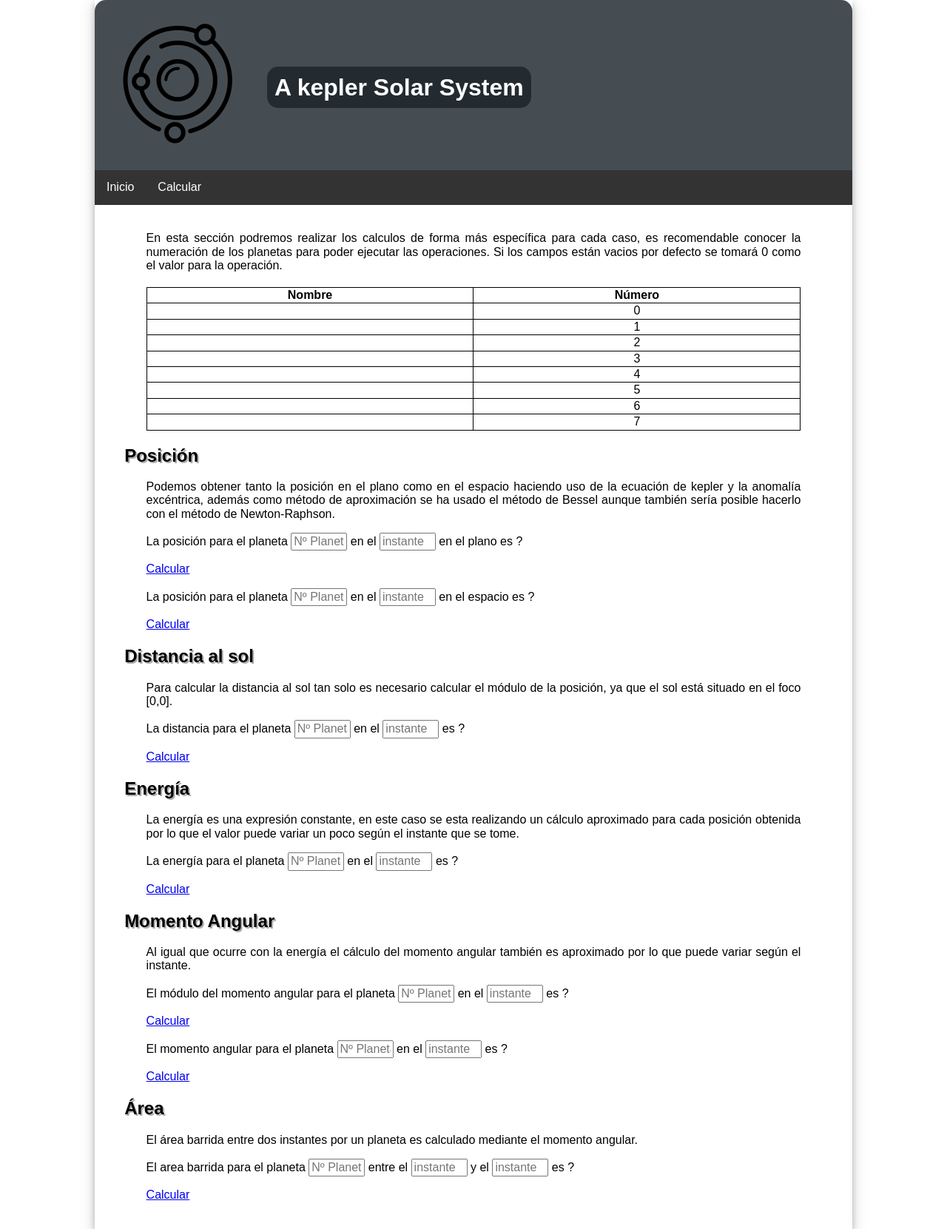
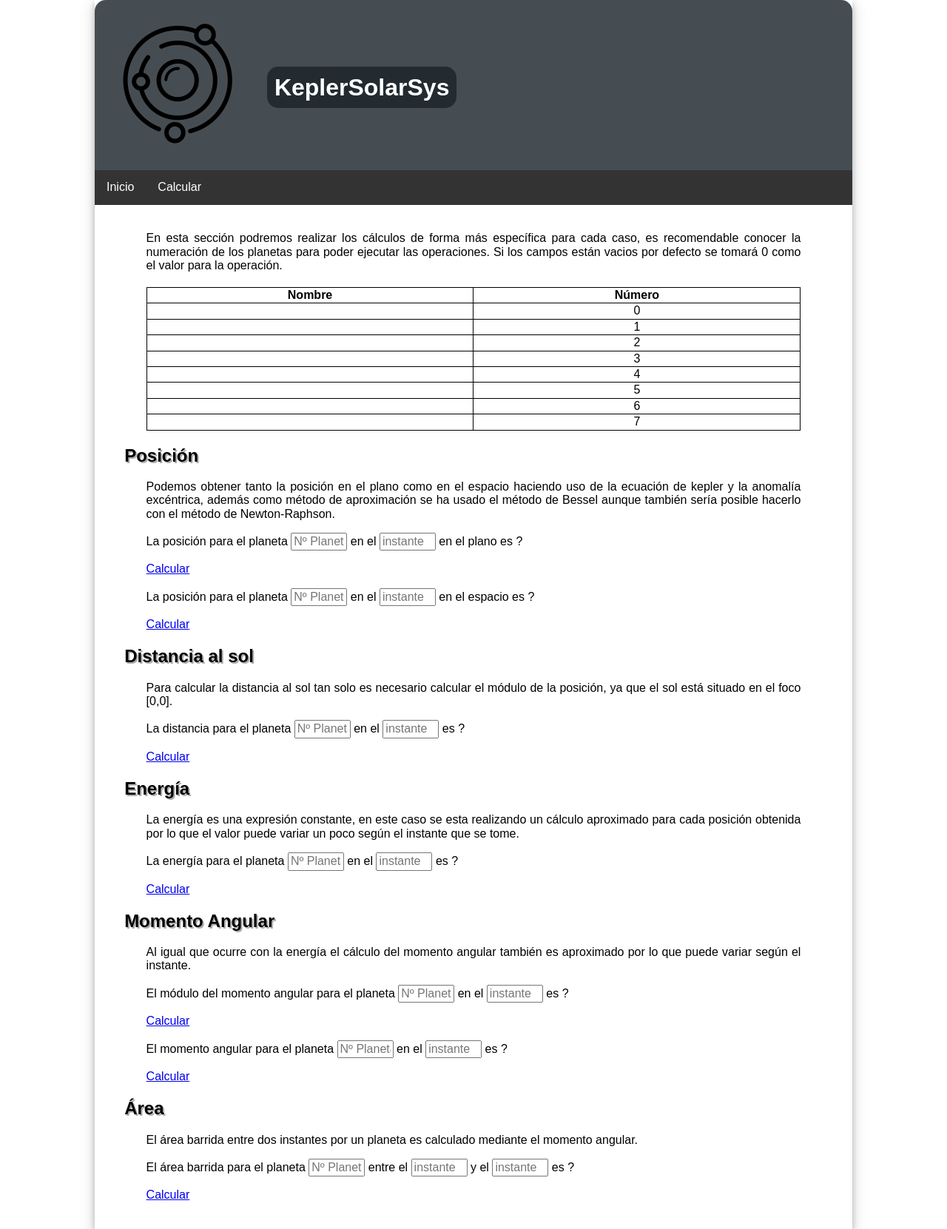
Before and after one commit to Lothar94/KeplerSolarSys, a Flask app: template templates/calculate.html in a window 1280 px wide. Shown: the whole page at 74% size. Run offline with Flask 2, Linux system fonts and the light colour scheme; the template is opened without the code that fills it, so the values that code supplies are empty; parts of the project's set-up code (start-up, migrations or seed data) failed here and were passed over; some libraries are stand-ins or nearby versions.

Commit message:
Corregidos errores y agregado documentación

```diff
--- a/templates/calculate.html
+++ b/templates/calculate.html
@@ -1,7 +1,7 @@
 {% extends "layout.html" %}
 {% block title %}KeplerSolarSystem{% endblock %}
 {% block body %}
-<p>En esta sección podremos realizar los calculos de forma más específica para
+<p>En esta sección podremos realizar los cálculos de forma más específica para
 cada caso, es recomendable conocer la numeración de los planetas para poder
 ejecutar las operaciones. Si los campos están vacios por defecto se tomará 0
 como el valor para la operación.</p>
@@ -147,7 +147,7 @@ el momento angular.</p>
     });
   });
 </script>
-<p>El area barrida para el planeta <input type=text size=5 name=p_a placeholder="Nº Planeta"/>  entre el <input type=text size=5 name=i_a1 placeholder="instante"/> y el <input type=text size=5 name=i_a2 placeholder="instante"/> es
+<p>El área barrida para el planeta <input type=text size=5 name=p_a placeholder="Nº Planeta"/>  entre el <input type=text size=5 name=i_a1 placeholder="instante"/> y el <input type=text size=5 name=i_a2 placeholder="instante"/> es
 <span id=result5>?</span>
 <p><a href=# id=calculate5>Calcular</a></p>
 {% endblock %}
--- a/templates/index.html
+++ b/templates/index.html
@@ -71,5 +71,5 @@ de Kepler haciendo a su vez uso de la anomalía excéntrica.</p>
 </table>
 <p>Estos son algunos cálculos que se han realizados sobre los datos anteriores, si
 se prefiere calcular en instantes determinados o calcular algunos de estos
-atributos más especificamente dirijase a la sección de cálculos.</p>
+atributos más específicamente dirijase a la sección de cálculos.</p>
 {% endblock %}
--- a/templates/layout.html
+++ b/templates/layout.html
@@ -13,7 +13,7 @@
       <table style="width:100%">
         <tr>
           <td width="10%"><img src="/static/iconapp.png" height="40%"></td>
-          <td><h1><a class="head" href="/"> A kepler Solar System</a></h1></td>
+          <td><h1><a class="head" href="/">KeplerSolarSys</a></h1></td>
         </tr>
       </table>
     </div>
```
Also changed, not shown: README.md.
